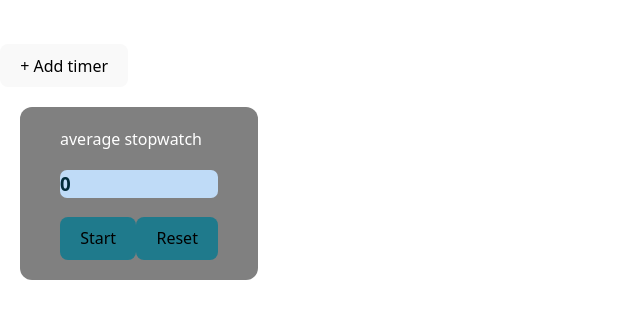
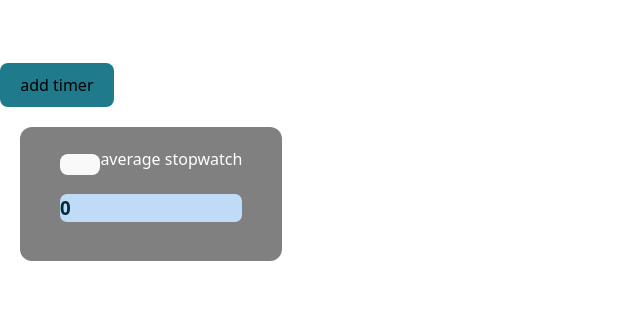
Before and after one commit to WDFQ/Timerbricks, a React (Vite) app: page / in a window 1280 px wide. Shown: the part 228-546 px from the top of the page, without its empty margins (0-640 px from the left). Built offline with nearby package versions, Linux system fonts and the light colour scheme.

Commit message:
feat: add delete module

```diff
--- a/src/App.tsx
+++ b/src/App.tsx
@@ -27,12 +27,13 @@ export default function App() {
     // returns an add button and loops and renders entire timer grid
     return (
         <div>
-            <button onClick={addTimer}>+ Add timer</button>
+            {/* <button onClick={addTimer}>+ Add timer</button> */}
+            <GeneralButton btnText="add timer" onClick={addTimer} />
             <div className="timer-grid">
                 {
                     /* renders each timer component */
                     timer.map((timer) => (
-                        <ModuleBlock key={timer.id} name={timer.name} time={timer.time} />
+                        <ModuleBlock key={timer.id} name={timer.name} time={timer.time} onClick={() => deleteTimer(timer.id)} />
                     ))
                 }
             </div>
@@ -40,23 +41,24 @@ export default function App() {
     )
 }
 
-function ModuleBlock({ name, time }: { name: string; time: number }) {
+function ModuleBlock({ name, time, onClick }: { name: string; time: number; onClick: () => void }) {
     const [seconds, setSeconds] = useState(0)
     const [isRunning, setIsRunning] = useState(false)
 
     return (
         <div className="module-block">
+            <button className="delete-btn" onClick={onClick}></button>
             <span>{name}</span>
             <div className="time-container">
                 <h3 className="time-text">{time}</h3>
             </div>
-
-            <GeneralButton btnText={'Start'} />
-            <GeneralButton btnText={'Reset'} />
         </div>
     )
 }
-
-function GeneralButton({ btnText }: { btnText: string }) {
-    return <button className="module-btn">{btnText}</button>
+function GeneralButton({ btnText, onClick }: { btnText: string; onClick: () => void }) {
+    return (
+        <button className="module-btn" onClick={onClick}>
+            {btnText}
+        </button>
+    )
 }
```
